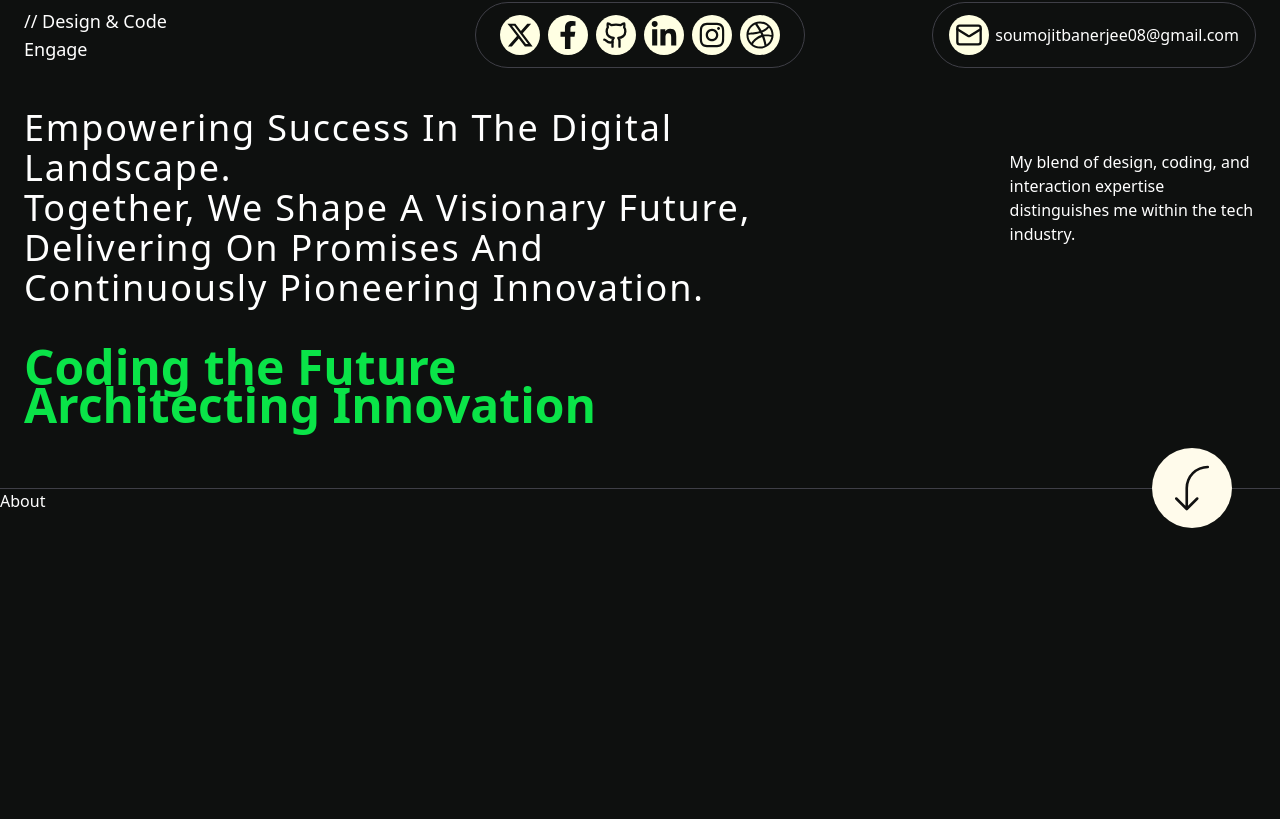
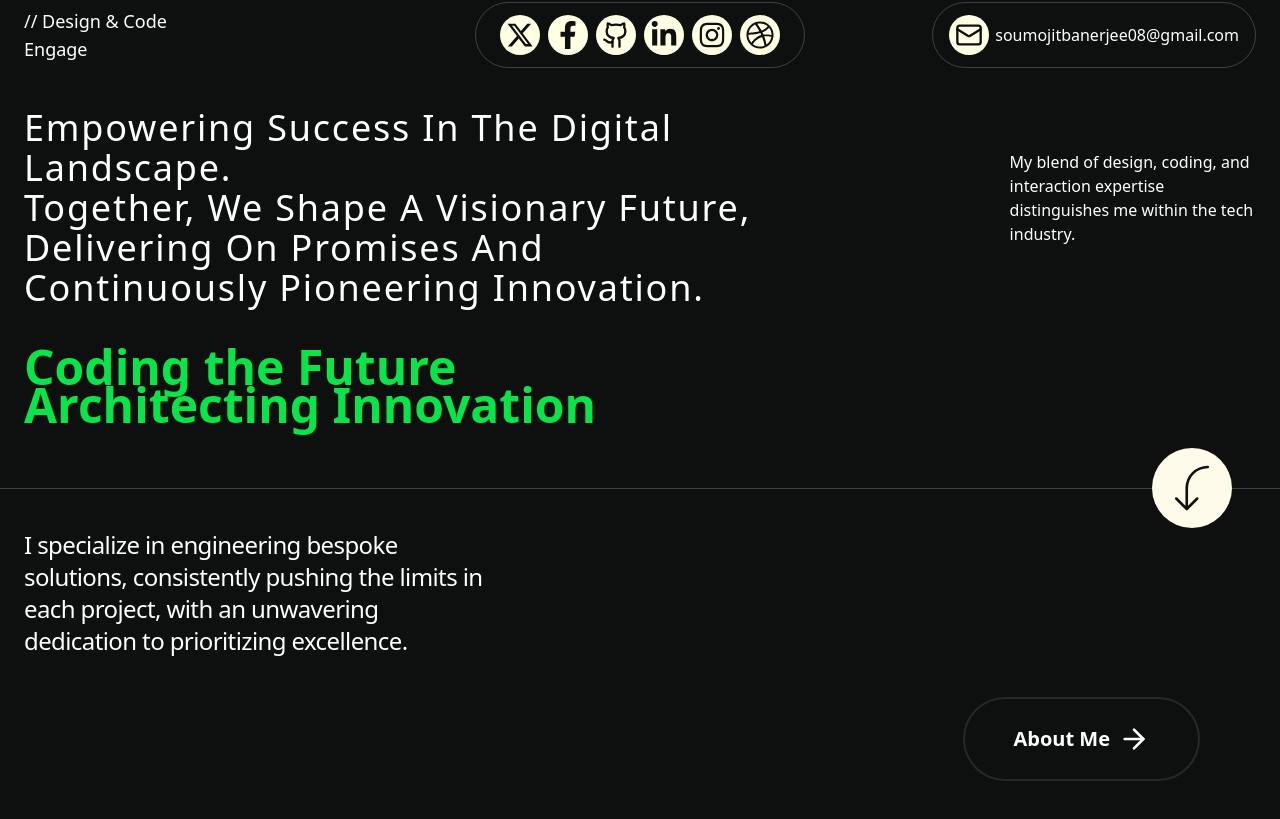
Before and after one commit to Soumojit08/portfolio-react, a React (Vite) app: page / in a window 1280 px wide. Shown: the part 955-1774 px from the top of the page. Built offline with nearby package versions, Linux system fonts and the light colour scheme.

Commit message:
about section

```diff
--- a/src/components/About.jsx
+++ b/src/components/About.jsx
@@ -1,9 +1,28 @@
-import React from "react";
+import { motion } from "framer-motion";
+import { ArrowRight } from "lucide-react";
 
 const About = () => {
   return (
     <section className="bg-[#0E100F] text-white min-h-screen">
-      <div>About</div>
+      <div className="text px-6 py-10 w-[40%]">
+        <h3 className="text-2xl tracking-tight leading-8">
+          I specialize in engineering bespoke solutions, consistently pushing
+          the limits in each project, with an unwavering dedication to
+          prioritizing excellence.
+        </h3>
+      </div>
+
+      <div className="flex items-center justify-end w-full px-20">
+        <motion.button
+          drag
+          dragConstraints={{ left: 10, right: 10, top: 0, bottom: 0 }}
+          whileHover={{ backgroundColor: "#ffffe3", color: "#111" }}
+          className="bg-transparent py-6 px-12 font-semibold border-2 border-zinc-800 rounded-full text-lg cursor-pointer flex items-center gap-2 relative overflow-hidden"
+        >
+          <span className="relative z-10 text-xl">About Me</span>
+          <ArrowRight size={32}/>
+        </motion.button>
+      </div>
     </section>
   );
 };
--- a/src/components/CardNav.jsx
+++ b/src/components/CardNav.jsx
@@ -186,7 +186,7 @@ const CardNav = ({
             drag
             dragConstraints={{ left: 5, right: 5, top: 0, bottom: 0 }}
             whileHover={{ backgroundColor: "#ffffe3", color: "#111" }}
-            className="bg-transparent py-2 px-4 font-semibold border-1 border-zinc-800 rounded-4xl text-lg cursor-pointer flex items-center gap-2 relative overflow-hidden"
+            className="bg-transparent py-2 px-4 font-semibold border-[1.5px] border-zinc-800 rounded-4xl text-lg cursor-pointer flex items-center gap-2 relative overflow-hidden"
           >
             <span className="relative z-10">Contact me</span>
           </motion.button>
--- a/src/components/Hero.jsx
+++ b/src/components/Hero.jsx
@@ -104,7 +104,7 @@ const Hero = () => {
           drag
           dragConstraints={{ left: 10, right: 10, top: 0, bottom: 0 }}
           whileHover={{ backgroundColor: "#ffffe3", color: "#111" }}
-          className="bg-transparent py-4 px-6 font-semibold border-1 border-zinc-800 rounded-4xl text-lg cursor-pointer flex items-center gap-2 relative overflow-hidden"
+          className="bg-transparent py-4 px-6 font-semibold border-2 border-zinc-800 rounded-4xl text-lg cursor-pointer flex items-center gap-2 relative overflow-hidden"
         >
           <motion.span
             animate={{ opacity: [1, 0.2, 1], scale: [1, 0.7, 1] }}
```
